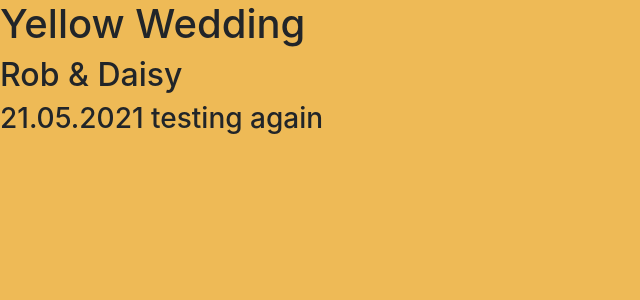
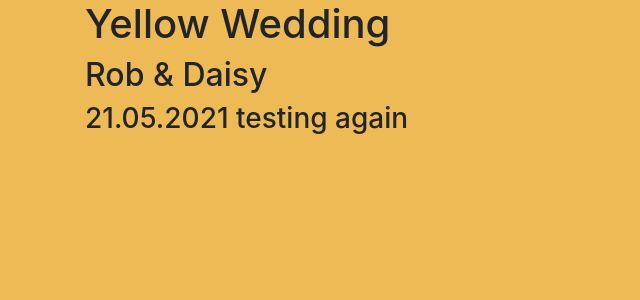
Before and after one commit to robcleaton/yellow-wedding, a Jekyll site: the page built from index.html, in a window 1280 px wide. Shown: the top 300 px of the page, without its empty margins (0-640 px from the left). Built offline with Jekyll 4.4.1, drawn with Linux system fonts in a browser that asks for light colours.

Commit message:
added sass

```diff
--- a/_config.yml
+++ b/_config.yml
@@ -26,13 +26,15 @@
   Google search results) and in your feed.xml site description.
 baseurl: "" # the subpath of your site, e.g. /blog
 url: "" # the base hostname & protocol for your site, e.g. http://example.com
-twitter_username: jekyllrb
-github_username:  jekyll
+github_username:  robcleaton
 
 # Build settings
 theme: minima
 plugins:
   - jekyll-feed
+
+sass:
+  sass_dir: _sass
 
 # Exclude from processing.
 # The following items will not be processed, by default.
--- a/_layouts/wrapper.html
+++ b/_layouts/wrapper.html
@@ -15,20 +15,18 @@
 
     <!-- Bootstrap CSS -->
     <link rel="stylesheet" href="https://stackpath.bootstrapcdn.com/bootstrap/4.5.0/css/bootstrap.min.css" integrity="sha384-9aIt2nRpC12Uk9gS9baDl411NQApFmC26EwAOH8WgZl5MYYxFfc+NcPb1dKGj7Sk" crossorigin="anonymous">
+    <!-- Site CSS -->
+    <link rel="stylesheet" type="text/css" href="{{ site.baseurl }}/assets/css/styles.css">
 
     <title>Hello, world!</title>
   </head>
+
   <body>
 
-    <style>
-      body {
-        background: #eeba56;
-      }
-    </style>
+    <div class="container">
+      {{ content }}
+    </div>
 
-    <body>
-      {{ content }}
-    </body>
 
     <!-- Optional JavaScript -->
     <!-- jQuery first, then Popper.js, then Bootstrap JS -->
--- /dev/null
+++ b/_sass/styles.sass
@@ -0,0 +1,4 @@
+/* Unbranded
+
+body
+  background: #eeba56
--- /dev/null
+++ b/assets/css/styles.sass
@@ -0,0 +1,3 @@
+---
+---
+@import "styles"
```
